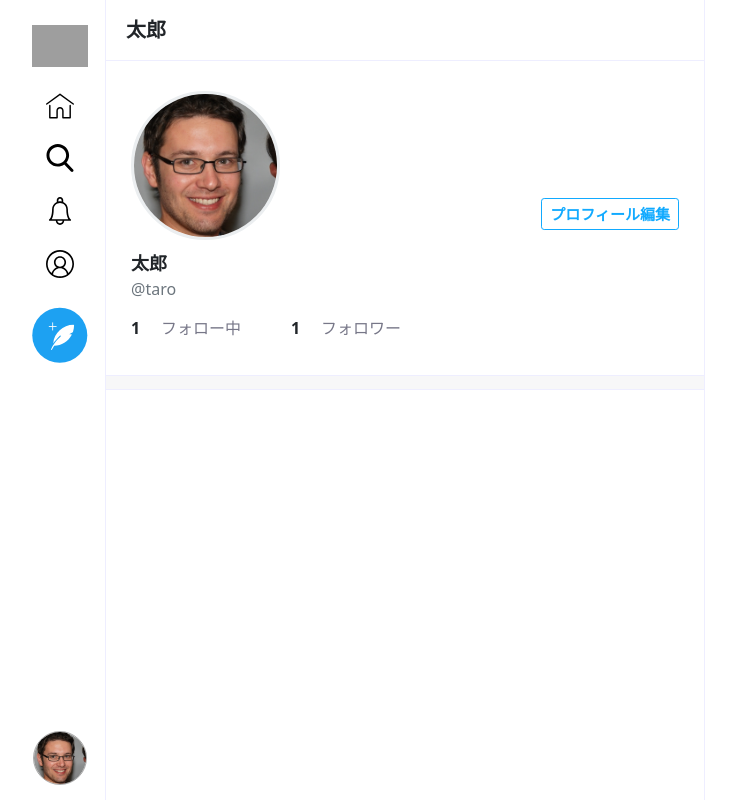
After one commit to kazuishi0422/TwitterClone, a PHP site: page /profile.php in a window 1280 px wide. The commit adds this page. Shown: the whole page, without its empty margins (280-1016 px from the left). Run offline with PHP 8.4, Linux system fonts and the light colour scheme; grey boxes are pictures that could not be loaded.

Commit message:
ユーザー画面

```diff
--- a/Views/css/style.css
+++ b/Views/css/style.css
@@ -48,6 +48,16 @@ html{
 .btn:hover{
     color: #fff;
 }
+
+.btn-reverse{
+    background-color: #fff;
+    color: #1af;
+    border: 1px solid #1af;
+}
+.btn-reverse:hover{
+    color: #1af;
+}
+
 
 a{
     font-size:13px;
@@ -278,3 +288,46 @@ body.signup{
     border-color: #1af;
     color: #fff;
 }
+
+/*
+ユーザー
+****/
+.profile .profile-area{
+    padding: 25px;
+}
+.profile .profile-area .top{
+    display: flex;
+    justify-content: space-between;
+    align-items: flex-end;
+}
+.profile .profile-area .top .user{
+    width: 30%;
+    padding: 5px 15px 10px 0;
+}
+.profile .profile-area .top .user img{
+    width: 100%;
+    border-radius: 50%;
+    border: 3px solid rgb(235,238,240);
+}
+.profile .profile-area .top button{
+    margin-bottom: 20px;
+}
+.profile .profile-area .name{
+    font-size: 18px;
+    font-weight: bold;
+}
+.profile .profile-area .follow-follower{
+    display: flex;
+    padding: 15px 0 10px 0;
+}
+.profile .profile-area .follow-follower .follow-count{
+    width: 30px;
+    font-size: 16px;
+    font-weight: bold;
+}
+.profile .profile-area .follow-follower .follow-text{
+    width: 100px;
+    font-size: 16px;
+    margin-right: 30px;
+    color: #778;
+}
--- /dev/null
+++ b/Views/profile.php
@@ -0,0 +1,124 @@
+<!DOCTYPE html>
+<html lang="ja">
+
+<head>
+    <meta charset="UTF-8">
+    <meta http-equiv="X-UA-Compatible" content="IE=edge">
+    <meta name="viewport" content="width=device-width, initial-scale=1.0">
+    <link rel="icon" href="../Views/img/logo-twitterblue.svg">
+    <!-- CSS only -->
+    <link href="https://cdn.jsdelivr.net/npm/bootstrap@5.0.0-beta1/dist/css/bootstrap.min.css" rel="stylesheet" integrity="sha384-giJF6kkoqNQ00vy+HMDP7azOuL0xtbfIcaT9wjKHr8RbDVddVHyTfAAsrekwKmP1" crossorigin="anonymous">
+    <link href="../Views/css/style.css" rel="stylesheet">
+    <!-- JS -->
+    <script src="https://code.jquery.com/jquery-3.6.0.js" integrity="sha256-H+K7U5CnXl1h5ywQfKtSj8PCmoN9aaq30gDh27Xc0jk=" crossorigin="anonymous" defer></script>
+    <!-- JavaScript Bundle with Popper -->
+    <script src="https://cdn.jsdelivr.net/npm/bootstrap@5.0.0-beta1/dist/js/bootstrap.bundle.min.js" integrity="sha384-ygbV9kiqUc6oa4msXn9868pTtWMgiQaeYH7/t7LECLbyPA2x65Kgf80OJFdroafW" crossorigin="anonymous" defer></script>
+    <!-- いいね！js -->
+    <script src="../Views/js/likes.js" defer></script><!--defer JavaScriptよりHTMLの読み込みが優先される 読み込みが早くなる -->
+
+    <title>プロフィール画面 / Twitterクローン</title>
+    <meta name="description" content="プロフィール画面です">
+</head>
+
+<body class="home profile text-center"><!--bs text-center 中横揃え-->
+    <div class="container"><!--レスポンシブデザインが適用される-->
+        <div class="side">
+            <div class="side-inner">
+                <ul class="nav flex-column"><!--nav=メニューに適したレイアウトが適用される　flex-column=子要素を上から下に並べる-->
+                    <li class="nav-item"><a href="home.php" class="nav-link"><img src="../Views/img/logo-twitterblue.svg" alt="サイトロゴ画像" class="icon"></a></li><!--メニュー項目に適したレイアウトが適用される-->
+                    <li class="nav-item"><a href="home.php" class="nav-link"><img src="../Views/img/icon-home.svg" alt=""></a></li><!--メニュー項目に適したレイアウトが適用される-->
+                    <li class="nav-item"><a href="search.php" class="nav-link"><img src="../Views/img/icon-search.svg" alt=""></a></li><!--メニュー項目に適したレイアウトが適用される-->
+                    <li class="nav-item"><a href="notification.php" class="nav-link"><img src="../Views/img/icon-notification.svg" alt=""></a></li><!--メニュー項目に適したレイアウトが適用される-->
+                    <li class="nav-item"><a href="profile.php" class="nav-link"><img src="../Views/img/icon-profile.svg" alt=""></a></li><!--メニュー項目に適したレイアウトが適用される-->
+                    <li class="nav-item"><a href="post.php" class="nav-link"><img src="../Views/img/icon-post-tweet-twitterblue.svg" alt="" class="post-tweet"></a></li><!--メニュー項目に適したレイアウトが適用される-->
+                    <li class="nav-item my-icon"><img src="../Views/img_uploaded/user/sample-person.jpg" alt="" class="js-popover"
+                     data-bs-container="body" data-bs-toggle="popover" data-bs-placement="right" data-bs-html="true"
+                     data-bs-content="<a href='profile.php'>プロフィール</a><br><a href='sign-out.php'>ログアウト</a>"
+                    ></li><!--↑オプションdata-bs-container=bodyは親要素の影響を受けにくくなる,toggke=popoverは初期化,placement=rightはpopoverを右側に出す,html=trueは後に書く文をhtml化する-->
+                </ul>
+            </div>
+        </div>
+        <div class="main">
+            <div class="main-header">
+                <h1>太郎</h1>
+            </div>
+
+            <!-- プロフィールエリア -->
+            <div class="profile-area">
+                <div class="top">
+                    <div class="user"><img src="../Views/img_uploaded/user/sample-person.jpg" alt=""></div>
+
+                    <?php if(isset($_GET['user_id'])): ?><!--もしパラメータにuse_idがあれば-->
+                        <!-- 相手のページ -->
+                        <?php if(isset($_GET['case'])): ?>
+                            <button class="btn btn-sm">フォローを外す</button>
+                        <?php else: ?>
+                            <button class="btn btn-sm btn-reverse">フォローする</button>
+                        <?php endif;?>
+                    <?php else: ?>
+                        <!-- 自分のページ -->
+                        <button class="btn btn-reverse btn-sm" data-bs-toggle="modal" data-bs-target="#js-modal">プロフィール編集</button><!--bs btn-sm ボタンを小さくする-->
+                        <!-- ↑プロフィール編集ボタンにbsのデータ属性をつけてクリックされた時にモーダル機能を実行する（#js-modalのIDのモーダル）-->
+                    <?php endif; ?>
+
+                    <div class="modal fade" id="js-modal" tabindex="-1"　aria-hidden="true"><!-- bs modal fade フェードインしてモーダルが開かれる tabindex="-1"でタブ操作の対象から外す aria-hidden="ture"は端末の読み上げ機能等から無視する効果-->
+                        <div class="modal-dialog">
+                            <div class="modal-content">
+                                <form action="profile.php" method="post" enctype="multipart/form-data">
+                                    <div class="modal-header">
+                                        <h5 class="modal-title">プロフィールを編集</h5>
+                                        <button class="btn-close" type="button" data-bs-dismiss="modal" aria-label="Close"></button><!-- aria-label端末の読み上げ機能-->
+                                    </div>
+                                    <div class="modal-body">
+                                        <div class="user">
+                                            <img src="../Views/img_uploaded/user/sample-person.jpg" alt="">
+                                        </div>
+                                        <div class="mb-3">
+                                            <label for="" class="mb-1">プロフィール写真</label>
+                                            <input type="file" class="form-control form-control-sm" name="image"><!-- form-controlフォームのテキストフォーム bs form-control-sm 高さを低くする -->
+                                        </div>
+
+                                        <input type="text" class="form-control mb-4"name="nickname" value="太郎" placeholder="ニックネーム" maxlength="50" required><!--maxlength=入力文字制限  required=入力必須 autofocus=読み込み時自動的にフォーカスを当てる-->
+                                        <input type="text" class="form-control mb-4"name="name" value="taro" placeholder="ユーザー名" maxlength="50" required>
+                                        <input type="email" class="form-control mb-4"name="email" value="taro@techis.jp" placeholder="メールアドレス" maxlength="254" required><!--type(email)=入力したものがメールアドレス形式でなければエラーでかえす-->
+                                        <input type="password" class="form-control mb-4"name="password" value="" placeholder="パスワードを変更する場合ご入力ください" minlength="4" maxlength="128"><!--type(password)=入力時表示がアスタリスクになる-->
+
+                                    </div>
+
+                                    <div class="modal-footer">
+                                        <button class="btn btn-reverse" data-bs-dismisss="modal">キャンセル</button>
+                                        <button class="btn"　type="submit">保存する</button>
+                                    </div>
+
+                                </form>
+                            </div>
+                        </div>
+                    </div>
+                </div>
+
+                <div class="name">太郎</div>
+                <div class="text-muted">@taro</div>
+
+                <div class="follow-follower">
+                    <div class="follow-count">1</div>
+                    <div class="follow-text">フォロー中</div>
+                    <div class="follow-count">1</div>
+                    <div class="follow-text">フォロワー</div>
+                </div>
+            </div>
+
+            <!-- 仕切りエリア -->
+            <div class="ditch"></div>
+
+            <!-- TODO: つぶやき一覧エリア -->
+        </div>
+    </div>
+    <script>
+        document.addEventListener('DOMContentLoaded',function(){//addEventListener=第一引数にDOMContentLoadedを指定するとブラウザがHTMLの解析を完了したタイミングで第二引数が実行される
+            $('.js-popover').popover();//JQueryを使用 js-popoverに.popover吹き出しが出るようにする
+        },false);
+
+    </script>
+</body>
+
+</html>
```
